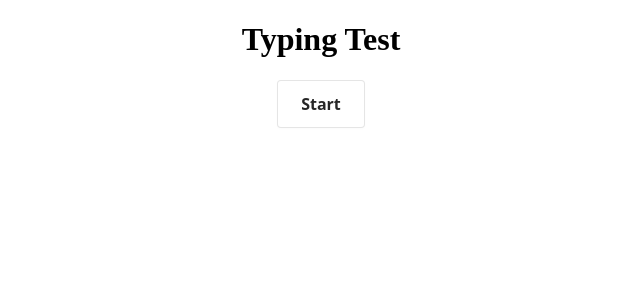
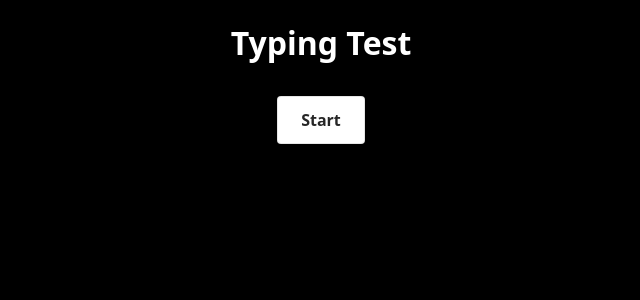
Before and after one commit to zkornbluth/typing-test, a Next.js app: page / in a window 1280 px wide. Shown: the top 300 px of the page, without its empty margins (319-959 px from the left). Built offline with nearby package versions, Linux system fonts and the light colour scheme.

Commit message:
Words to type done
When start is clicked, now displays 150 random words generated from 'random-words'. That disappears when the clock hits zero.

```diff
--- a/app/page.tsx
+++ b/app/page.tsx
@@ -1,18 +1,12 @@
 'use client';
 
-import { useState } from 'react';
 import CountdownTimer from './timer';
 
-function Header(props) {
-        return <h1>{props.title ? props.title : "Default title"}</h1>
-      }
+function Header(props: any) {
+  return <h1>{props.title ? props.title : "Default title"}</h1>
+}
 
 export default function HomePage() {
-    const [likes, setLikes] = useState(0)
-
-    function handleClick() {
-      setLikes(likes + 1)
-    }
 
     return (
         <div>
--- a/app/styles.css
+++ b/app/styles.css
@@ -1,5 +1,8 @@
 body {
     text-align: center;
+    font-family: system-ui,-apple-system,system-ui,"Helvetica Neue",Helvetica,Arial,sans-serif;
+    background-color: black;
+    color: white;
 }
 
 /* Only buttons are Start and Reset */
@@ -18,7 +21,7 @@ button {
   font-weight: 600;
   justify-content: center;
   line-height: 1.25;
-  margin: 0;
+  margin: 10px;
   min-height: 3rem;
   padding: calc(.875rem - 1px) calc(1.5rem - 1px);
   position: relative;
@@ -49,3 +52,10 @@ button:active {
   color: rgba(0, 0, 0, 0.65);
   transform: translateY(0);
 }
+
+/* Text to type display */
+.toType {
+    width: 70%;
+    text-align: center;
+    margin: auto;
+}
--- a/app/timer.tsx
+++ b/app/timer.tsx
@@ -1,9 +1,11 @@
 import React, { useState, useEffect } from 'react';
 import './styles.css';
+import { generate } from 'random-words';
 
 const CountdownTimer = ({ initialSeconds }) => {
   const [seconds, setSeconds] = useState(initialSeconds);
-  const [isActive, setIsActive] = useState(false);
+  const [isActive, setIsActive] = useState<boolean>(false);
+  const [wordsToType, setWordsToType] = useState<string[]>([]);
 
   useEffect(() => {
     if (!isActive || seconds <= 0) {
@@ -25,6 +27,7 @@ const CountdownTimer = ({ initialSeconds }) => {
 
   const handleStart = () => {
     setIsActive(true);
+    setWordsToType(generate(150) as string[]);
   };
 
   const handleReset = () => {
@@ -35,13 +38,14 @@ const CountdownTimer = ({ initialSeconds }) => {
   return (
     <div>
         {isActive && <h1>{formatTime(seconds)}</h1>}
-      {!isActive && <button className='--bs-primary-border-subtle' onClick={handleStart}>Start</button>}
+        {!isActive && <button onClick={handleStart}>Start</button>}
         {seconds <= 0 &&
             <>
             <p>Time's up!</p>
-          {/* Eventually - add stats here */}
+            {/* Eventually - add stats here. Will import whatever that component is */}
             <button onClick={handleReset}>Reset</button>
             </>}
+        {(isActive && seconds > 0) && <p className='toType'>{wordsToType.join(" ")}</p>}
     </div>
   );
 };
--- a/package.json
+++ b/package.json
@@ -4,6 +4,7 @@
     },
     "dependencies": {
         "next": "^15.3.4",
+        "random-words": "^2.0.1",
         "react": "^19.1.0",
         "react-dom": "^19.1.0"
     },
```
Also changed, not shown: 1 other file (tests, documents, lock files or other folders). Lines whose indentation alone changed are shown as unchanged.
